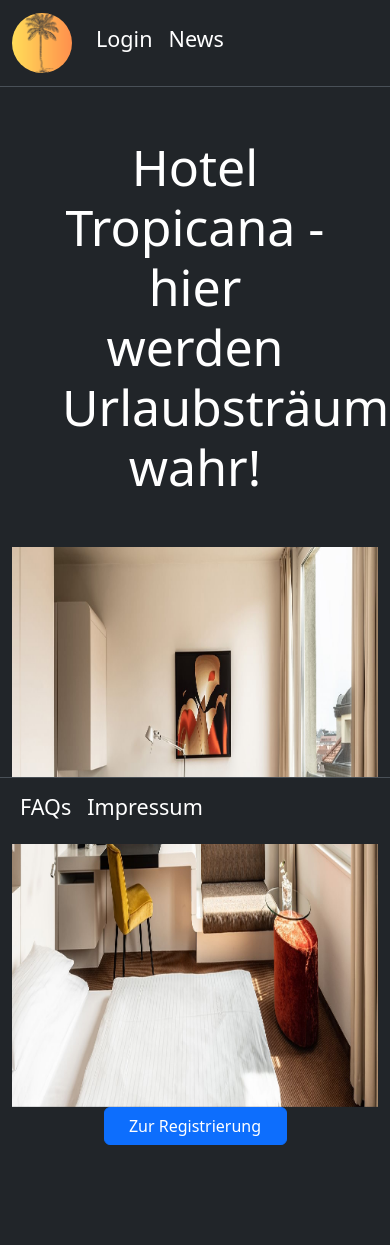
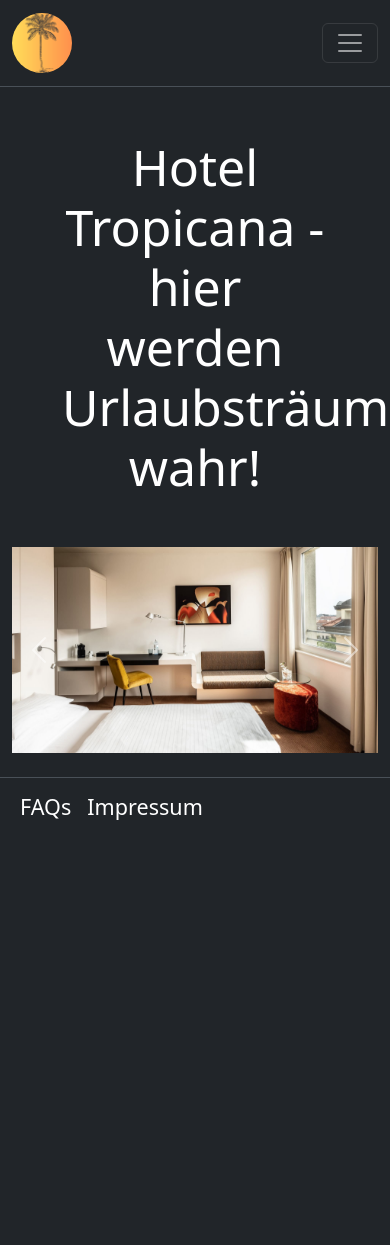
Before and after one commit to if23b011/WEB_Hotel_Halwax_Naseri, a PHP site: page / in a window 390 px wide; the page is wider, and only the part inside the window is pictured. After the commit the page ends 820 px from the top of that part, so only its background shows below. Run offline with PHP 8.4, Linux system fonts and the light colour scheme.

Commit message:
Mobile friendly und Bugs solved

```diff
--- a/sites/index.php
+++ b/sites/index.php
@@ -30,34 +30,19 @@
     <div class="container" style="margin-bottom: 100px;">
         <h1>Hotel Tropicana - hier werden Urlaubsträume wahr!</h1>
         <!-- TODO: Zimmer - Carousel implementieren-->
-        <div id="carouselExampleAutoplaying" class="carousel slide" data-bs-ride="carousel">
+        <div id="carouselExampleAutoplaying" class="carousel slide mb-4" data-bs-ride="carousel">
             <div class="carousel-inner">
                 <div class="carousel-item active">
-                    <div class="carousel-caption d-none d-md-block">
-                        <h1 style="margin-bottom: 27rem; margin-right: 5rem; color: black;">Einzelzimmer mit Einzelbett
-                        </h1>
-                    </div>
-                    <img src="../img/zimmer1.jpg" class="d-block w-100" alt="Zimmer 1" style="height: 35rem;">
+                    <img src="../img/zimmer1.jpg" class="d-block w-100 img-fluid" alt="Zimmer 1">
                 </div>
                 <div class="carousel-item">
-                    <div class="carousel-caption d-none d-md-block">
-                        <h1 style="margin-bottom: 29rem; color: black;">Einzelzimmer mit Doppelbett</h1>
-                    </div>
-                    <img src="../img/zimmer2.jpg" class="d-block w-100" alt="Zimmer 2" style="height: 35rem;">
+                    <img src="../img/zimmer2.jpg" class="d-block w-100 img-fluid" alt="Zimmer 2">
                 </div>
                 <div class="carousel-item">
-                    <div class="carousel-caption d-none d-md-block">
-                        <h1 style="margin-bottom: 24rem; margin-right: 12rem; color: black; ">Luxus Zimmer<br>mit
-                            Jacuzzi</h1>
-                    </div>
-                    <img src="../img/zimmer3.jpg" class="d-block w-100" alt="Zimmer 3" style="height: 35rem;">
+                    <img src="../img/zimmer3.jpg" class="d-block w-100 img-fluid" alt="Zimmer 3">
                 </div>
                 <div class="carousel-item">
-                    <div class="carousel-caption d-none d-md-block">
-                        <h1 style="margin-bottom: 22rem; margin-right: 10rem; color: black;">Luxus Suite mit privatem
-                            Butler</h1>
-                    </div>
-                    <img src="../img/zimmer4.jpg" class="d-block w-100" alt="Zimmer 4" style="height: 35rem">
+                    <img src="../img/zimmer4.jpg" class="d-block w-100 img-fluid" alt="Zimmer 4">
                 </div>
             </div>
             <button class="carousel-control-prev" type="button" data-bs-target="#carouselExampleAutoplaying"
--- a/sites/login.php
+++ b/sites/login.php
@@ -10,12 +10,10 @@
     <meta charset="UTF-8">
     <meta name="viewport" content="width=device-width, initial-scale=1.0">
     <title>Hotel Tropicana - Login</title>
-    <link rel="stylesheet" href="https://stackpath.bootstrapcdn.com/bootstrap/4.3.1/css/bootstrap.min.css"
-        integrity="sha384-ggOyR0iXCbMQv3Xipma34MD+dH/1fQ784/j6cY/iJTQUOhcWr7x9JvoRxT2MZw1T" crossorigin="anonymous">
+    <link href="https://cdn.jsdelivr.net/npm/bootstrap@5.3.2/dist/css/bootstrap.min.css" rel="stylesheet"
+        integrity="sha384-T3c6CoIi6uLrA9TneNEoa7RxnatzjcDSCmG1MXxSR1GAsXEV/Dwwykc2MPK8M2HN" crossorigin="anonymous">
     <link rel="stylesheet" href="https://use.fontawesome.com/releases/v5.8.2/css/all.css"
         integrity="sha384-oS3vJWv+0UjzBfQzYUhtDYW+Pj2yciDJxpsK1OYPAYjqT085Qq/1cq5FLXAZQ7Ay" crossorigin="anonymous">
-    <link href="https://cdn.jsdelivr.net/npm/bootstrap@5.3.2/dist/css/bootstrap.min.css" rel="stylesheet"
-        integrity="sha384-T3c6CoIi6uLrA9TneNEoa7RxnatzjcDSCmG1MXxSR1GAsXEV/Dwwykc2MPK8M2HN" crossorigin="anonymous">
     <link rel="stylesheet" href="../css/style.css">
 </head>
 
--- a/sites/registrierung.php
+++ b/sites/registrierung.php
@@ -11,12 +11,10 @@
     <meta charset="UTF-8">
     <meta name="viewport" content="width=device-width, initial-scale=1.0">
     <title>Hotel Tropicana - Registrierung</title>
-    <link rel="stylesheet" href="https://stackpath.bootstrapcdn.com/bootstrap/4.3.1/css/bootstrap.min.css"
-        integrity="sha384-ggOyR0iXCbMQv3Xipma34MD+dH/1fQ784/j6cY/iJTQUOhcWr7x9JvoRxT2MZw1T" crossorigin="anonymous">
+    <link href="https://cdn.jsdelivr.net/npm/bootstrap@5.3.2/dist/css/bootstrap.min.css" rel="stylesheet"
+        integrity="sha384-T3c6CoIi6uLrA9TneNEoa7RxnatzjcDSCmG1MXxSR1GAsXEV/Dwwykc2MPK8M2HN" crossorigin="anonymous">
     <link rel="stylesheet" href="https://use.fontawesome.com/releases/v5.8.2/css/all.css"
         integrity="sha384-oS3vJWv+0UjzBfQzYUhtDYW+Pj2yciDJxpsK1OYPAYjqT085Qq/1cq5FLXAZQ7Ay" crossorigin="anonymous">
-    <link href="https://cdn.jsdelivr.net/npm/bootstrap@5.3.2/dist/css/bootstrap.min.css" rel="stylesheet"
-        integrity="sha384-T3c6CoIi6uLrA9TneNEoa7RxnatzjcDSCmG1MXxSR1GAsXEV/Dwwykc2MPK8M2HN" crossorigin="anonymous">
     <link rel="stylesheet" href="../css/style.css">
 </head>
 
--- a/utils/navbar.php
+++ b/utils/navbar.php
@@ -11,7 +11,7 @@
 </head>
 
 <body>
-    <nav class="navbar navbar-expand bg-dark border-bottom border-body sticky-top" data-bs-theme="dark">
+    <nav class="navbar navbar-expand-lg bg-dark border-bottom border-body sticky-top" data-bs-theme="dark">
         <div class="container-fluid">
             <a class="navbar-brand" href="../sites/index.php">
                 <img src="../img/tropicana.png" alt="Bootstrap" width="60" class="rounded-5">
@@ -55,6 +55,11 @@
                     ?>
                 </ul>
             </div>
+            <button class="navbar-toggler" type="button" data-bs-toggle="collapse" data-bs-target="#navbarNavDropdown"
+                aria-controls="navbarNavDropdown" aria-expanded="false" aria-label="Toggle navigation">
+                <span class="navbar-toggler-icon"></span>
+            </button>
+
         </div>
     </nav>
 </body>
```
Also changed, not shown: sites/news.php (+8 -8 lines).
